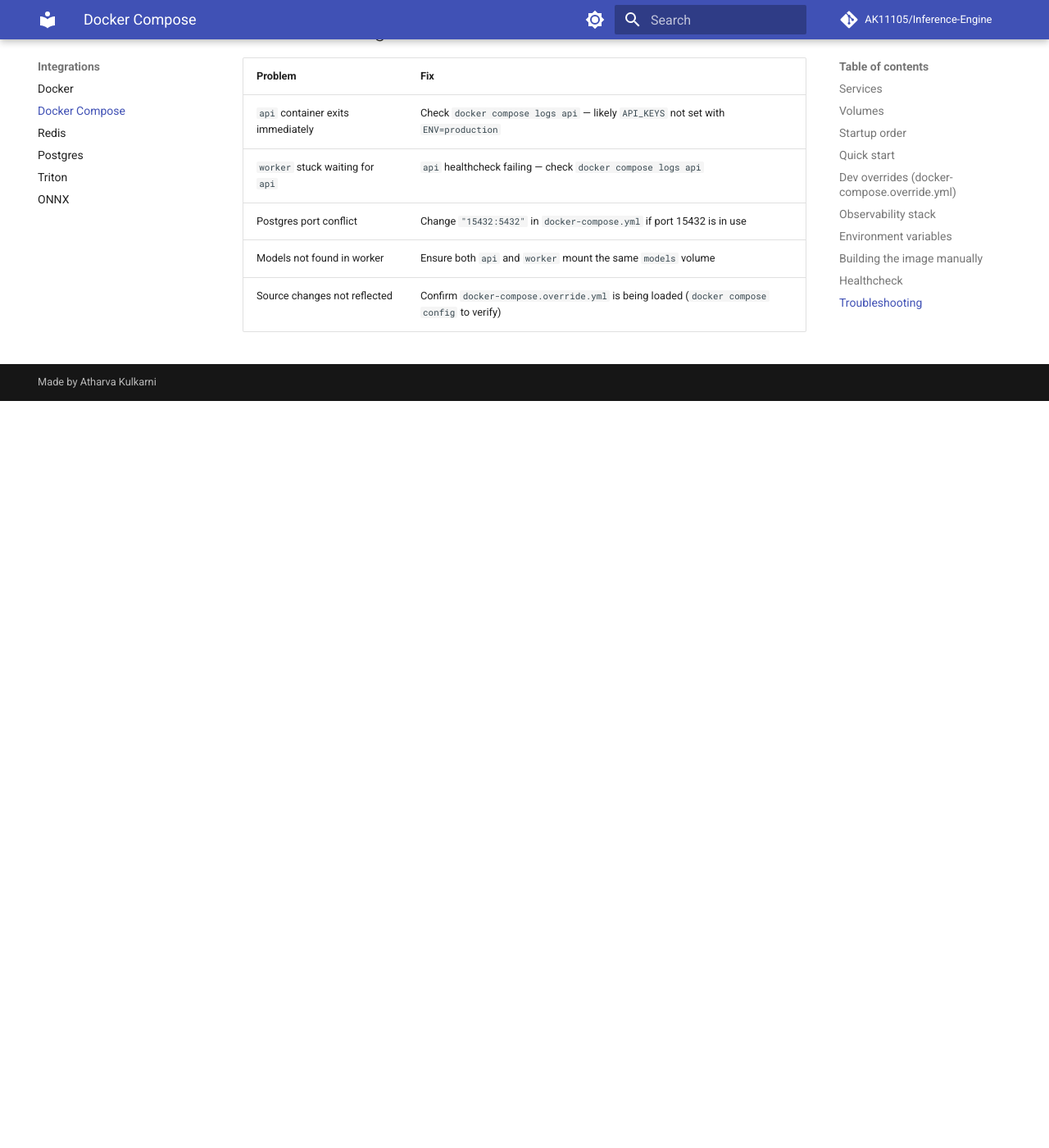
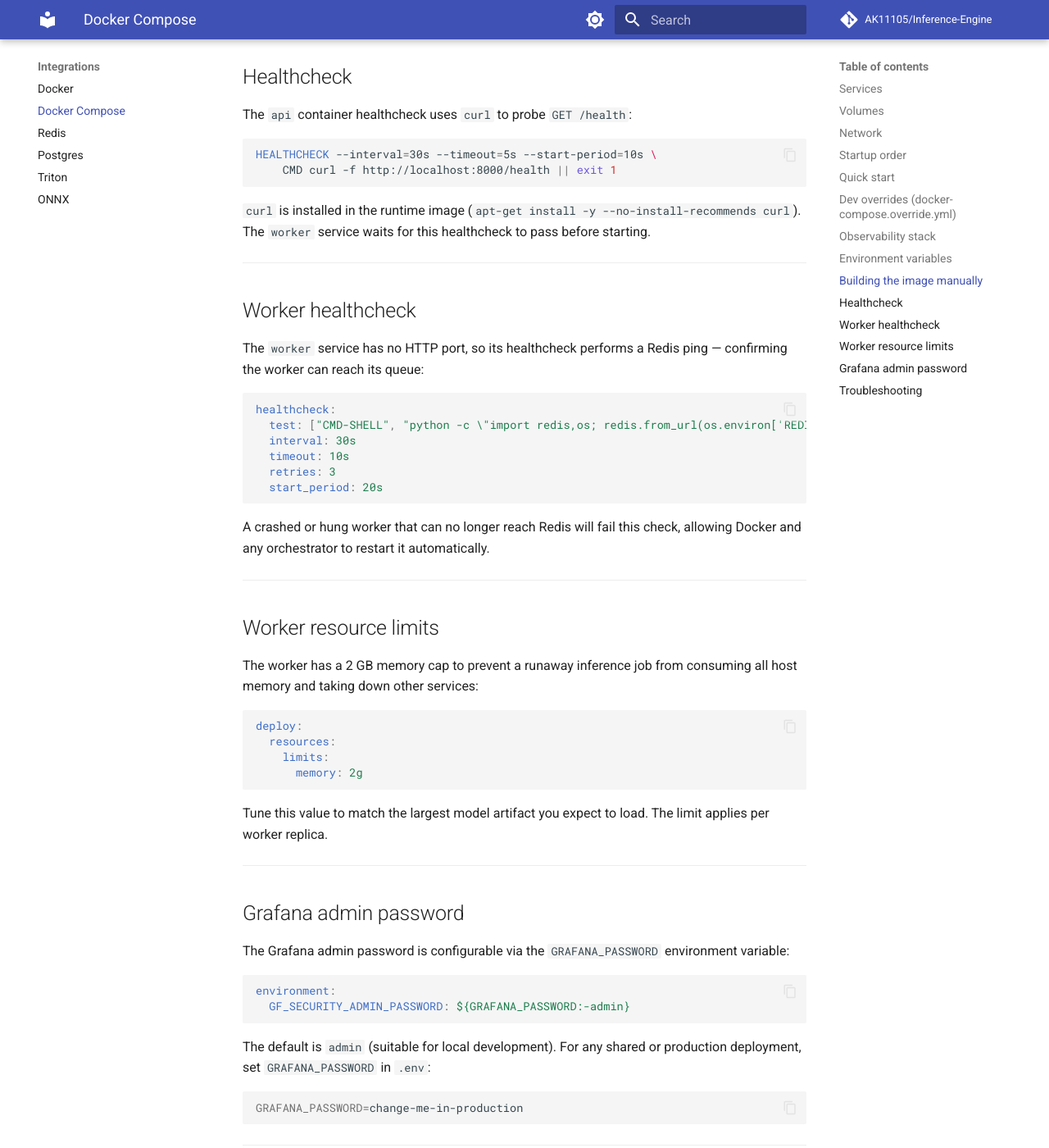
Before and after one commit to AK11105/Inference-Engine, an MkDocs documentation site: the page built from docs/integrations/docker-compose.md, in a window 1280 px wide and 1400 px high, scrolled down 4368 px. Shown: the whole window at 82% size. Built offline with MkDocs 1.6.1 and Material for MkDocs 9.7.7, drawn with Linux system fonts in a browser that asks for light colours; comment, search, counter and statistics services are not loaded; before the commit the page ends 4857 px from its top, so only the background shows below that; some of the changed text lies outside the part shown.

Commit message:
fix(docker): add worker healthcheck, memory limit, curl healthcheck, configurable Grafana password, explicit network
- Replace urllib Dockerfile healthcheck with curl -f
- Add Redis ping healthcheck and 2g memory limit to worker
- Make F_SECURITY_ADMIN_PASSWORD overridable via GRAFANA_PASSWORD env var
- Define explicit inference-net bridge network to fix observability profile race condition
- Add --observability flag to dev.sh
- Update docker, docker-compose, quickstart, monitoring and internal docs

````diff
--- a/docs/integrations/docker-compose.md
+++ b/docs/integrations/docker-compose.md
@@ -28,6 +28,12 @@ The project ships a production-ready `docker-compose.yml` and a dev-only `docker
 | `grafana_data` | `/var/lib/grafana` | Grafana dashboard persistence |
 
 The `models` volume is the key shared resource. Both `api` and `worker` initialise their own `ModelRegistry` pointing at `/app/models`. Any artifact deployed via the CLI must be placed in this volume.
+
+---
+
+## Network
+
+All services share a single explicit bridge network: `inference-net`. Defining it explicitly (rather than relying on the auto-created default) ensures the network is fully registered before any container — including profile-gated ones like Prometheus — attempts to attach. This prevents the `network not found` race condition that can occur when the observability profile is started alongside the core stack.
 
 ---
 
@@ -96,13 +102,19 @@ docker compose -f docker-compose.yml up -d
 Prometheus and Grafana are gated behind the `observability` profile and do not start by default.
 
 ```bash
+bash dev.sh --observability
+```
+
+Or, to add observability to an already-running stack:
+
+```bash
 docker compose --profile observability up -d
 ```
 
 | Service | URL | Credentials |
 |---|---|---|
 | Prometheus | `http://localhost:9090` | — |
-| Grafana | `http://localhost:3000` | `admin` / `admin` |
+| Grafana | `http://localhost:3000` | `admin` / `$GRAFANA_PASSWORD` (default: `admin`) |
 
 Prometheus scrapes `/metrics` on the `api` service (no authentication required — `/metrics` is a public endpoint). Grafana is pre-provisioned with the Prometheus datasource from `deploy/grafana/provisioning/`.
 
@@ -153,14 +165,63 @@ docker run -p 8000:8000 \
 
 ## Healthcheck
 
-The `api` container healthcheck uses Python's stdlib `urllib` to probe `GET /health`:
+The `api` container healthcheck uses `curl` to probe `GET /health`:
 
 ```dockerfile
 HEALTHCHECK --interval=30s --timeout=5s --start-period=10s \
-    CMD python -c "import urllib.request; urllib.request.urlopen('http://localhost:8000/health')" || exit 1
+    CMD curl -f http://localhost:8000/health || exit 1
 ```
 
-No extra dependencies required. The `worker` service waits for this healthcheck to pass before starting.
+`curl` is installed in the runtime image (`apt-get install -y --no-install-recommends curl`). The `worker` service waits for this healthcheck to pass before starting.
+
+---
+
+## Worker healthcheck
+
+The `worker` service has no HTTP port, so its healthcheck performs a Redis ping — confirming the worker can reach its queue:
+
+```yaml
+healthcheck:
+  test: ["CMD-SHELL", "python -c \"import redis,os; redis.from_url(os.environ['REDIS_URL']).ping()\""]
+  interval: 30s
+  timeout: 10s
+  retries: 3
+  start_period: 20s
+```
+
+A crashed or hung worker that can no longer reach Redis will fail this check, allowing Docker and any orchestrator to restart it automatically.
+
+---
+
+## Worker resource limits
+
+The worker has a 2 GB memory cap to prevent a runaway inference job from consuming all host memory and taking down other services:
+
+```yaml
+deploy:
+  resources:
+    limits:
+      memory: 2g
+```
+
+Tune this value to match the largest model artifact you expect to load. The limit applies per worker replica.
+
+---
+
+## Grafana admin password
+
+The Grafana admin password is configurable via the `GRAFANA_PASSWORD` environment variable:
+
+```yaml
+environment:
+  GF_SECURITY_ADMIN_PASSWORD: ${GRAFANA_PASSWORD:-admin}
+```
+
+The default is `admin` (suitable for local development). For any shared or production deployment, set `GRAFANA_PASSWORD` in `.env`:
+
+```bash
+GRAFANA_PASSWORD=change-me-in-production
+```
 
 ---
 
@@ -173,3 +234,4 @@ No extra dependencies required. The `worker` service waits for this healthcheck
 | Postgres port conflict | Change `"15432:5432"` in `docker-compose.yml` if port 15432 is in use |
 | Models not found in worker | Ensure both `api` and `worker` mount the same `models` volume |
 | Source changes not reflected | Confirm `docker-compose.override.yml` is being loaded (`docker compose config` to verify) |
+| `network not found` on Prometheus start | Run `docker compose down` then `bash dev.sh --observability` to let Compose create the named network before attaching profile services |
````
Also changed, not shown: docker-compose.yml (+26 -1 lines), docs/integrations/docker.md (+6 -2 lines), docs/internal/codeql-reference.md (added, +141 -0 lines), docs/internal/docker-compose.md (added, +133 -0 lines), docs/observability/monitoring.md (+15 -3 lines), docs/quickstart/docker-quickstart.md (+15 -0 lines), scripts/curl_results.md (+56 -73 lines), 3 other files.
